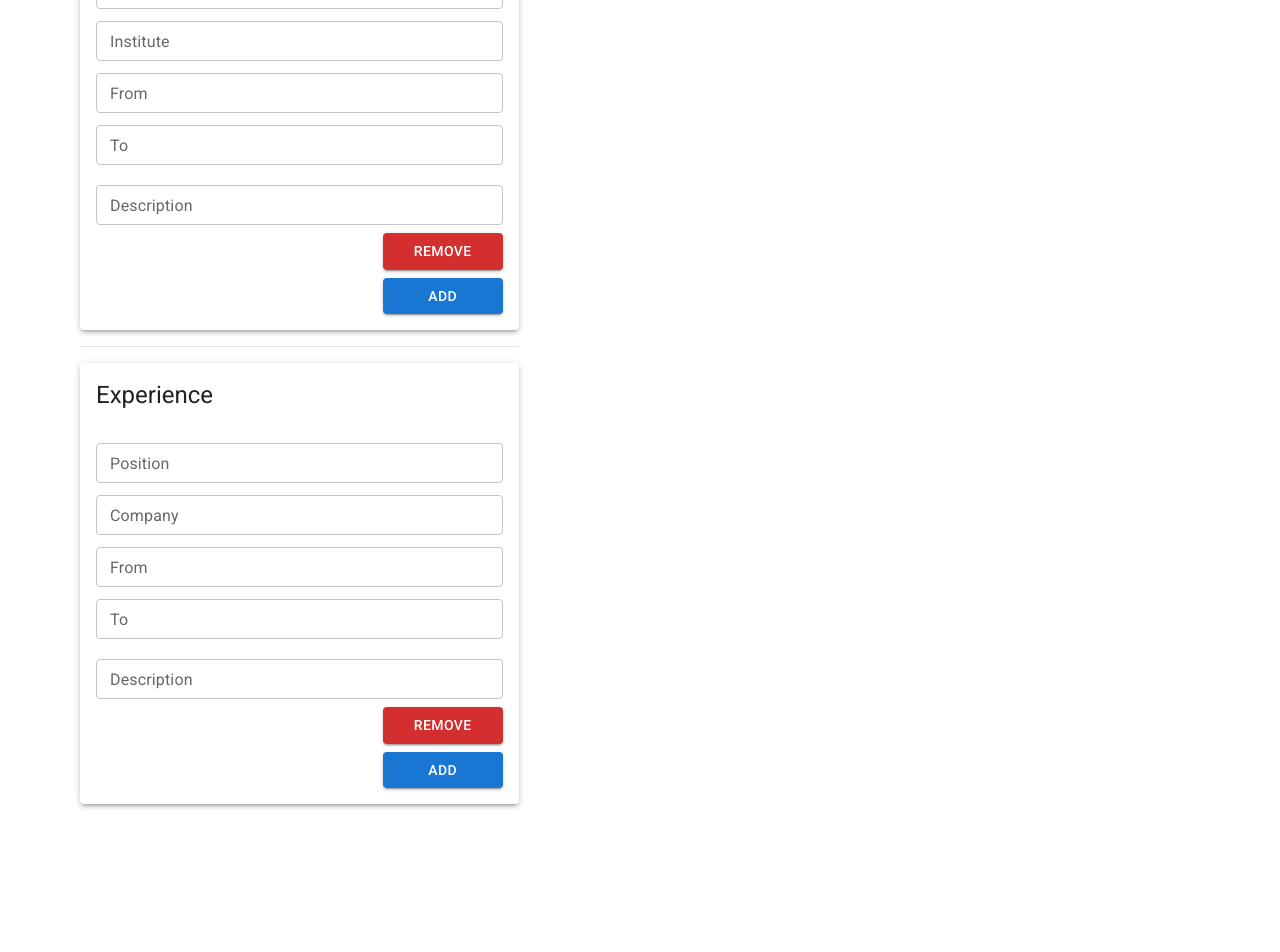
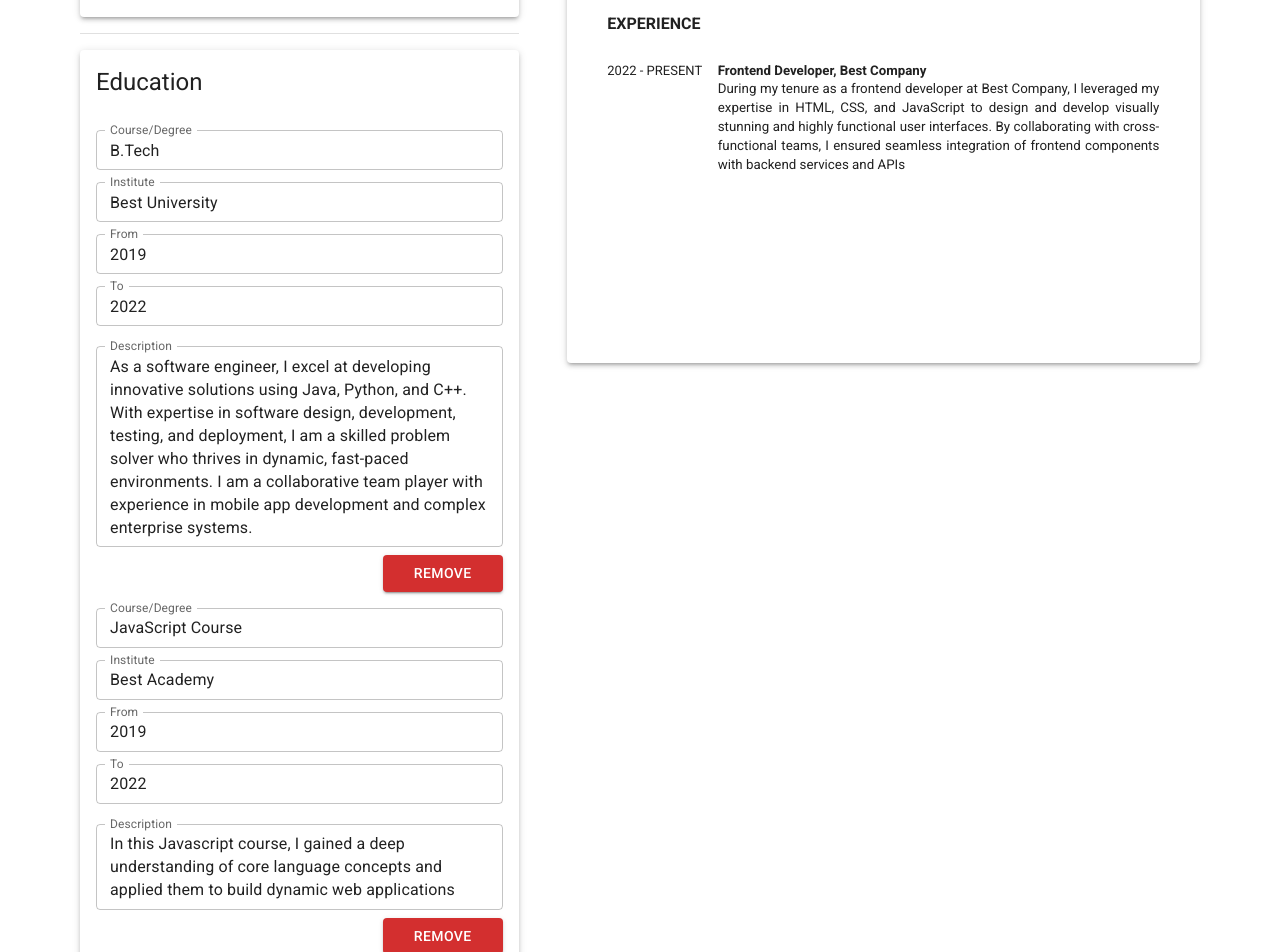
Before and after one commit to Himesh9512/CV-generator, a React (Vite) app: page / in a window 1280 px wide. Shown: the part 600-1552 px from the top of the page. Before the commit the page ends 1420 px from the top, so only its background shows below. Built offline with nearby package versions, Linux system fonts and the light colour scheme.

Commit message:
Load example on component mount

```diff
--- a/src/layouts/Main.tsx
+++ b/src/layouts/Main.tsx
@@ -4,17 +4,22 @@ import Preview from "../components/cv/Preview";
 import Grid from "@mui/material/Grid";
 import Container from "@mui/material/Container";
 
-import { useState } from "react";
+import { useEffect, useState } from "react";
 
 import { emptyCv } from "../utils/emptyCv";
 
 import { CV } from "../types/cv_interface";
+import { exampleCv } from "../utils/example";
 import { InputChange, AddItem, RemoveItem } from "../types/functions_type";
 
 import { v4 as uuidv4 } from "uuid";
 
 const Main = () => {
 	const [cvState, setCvState] = useState<CV>(emptyCv);
+
+	useEffect(() => {
+		setCvState(exampleCv);
+	}, []);
 
 	// handle all input field changes in form
 	const handleInputChange: InputChange = (e, section, index) => {
--- /dev/null
+++ b/src/utils/example.ts
@@ -0,0 +1,45 @@
+import { v4 as uuidv4 } from "uuid";
+import { CV } from "../types/cv_interface";
+
+export const exampleCv: CV = {
+	personalDetails: {
+		firstName: "Himesh",
+		lastName: "Suthar",
+		title: "Software Engineer",
+		email: "himesh@example.com",
+		phone: "12345-67890",
+		summary:
+			"As a software engineer, I excel at developing innovative solutions using Java, Python, and C++. With expertise in software design, development, testing, and deployment, I am a skilled problem solver who thrives in dynamic, fast-paced environments. I am a collaborative team player with experience in mobile app development and complex enterprise systems.",
+	},
+	education: [
+		{
+			id: uuidv4(),
+			course: "B.Tech",
+			institute: "Best University",
+			from: "2019",
+			to: "2022",
+			description:
+				"As a software engineer, I excel at developing innovative solutions using Java, Python, and C++. With expertise in software design, development, testing, and deployment, I am a skilled problem solver who thrives in dynamic, fast-paced environments. I am a collaborative team player with experience in mobile app development and complex enterprise systems.",
+		},
+		{
+			id: uuidv4(),
+			course: "JavaScript Course",
+			institute: "Best Academy",
+			from: "2019",
+			to: "2022",
+			description:
+				"In this Javascript course, I gained a deep understanding of core language concepts and applied them to build dynamic web applications",
+		},
+	],
+	experience: [
+		{
+			id: uuidv4(),
+			position: "Frontend Developer",
+			company: "Best Company",
+			from: "2022",
+			to: "present",
+			description:
+				"During my tenure as a frontend developer at Best Company, I leveraged my expertise in HTML, CSS, and JavaScript to design and develop visually stunning and highly functional user interfaces. By collaborating with cross-functional teams, I ensured seamless integration of frontend components with backend services and APIs",
+		},
+	],
+};
```
